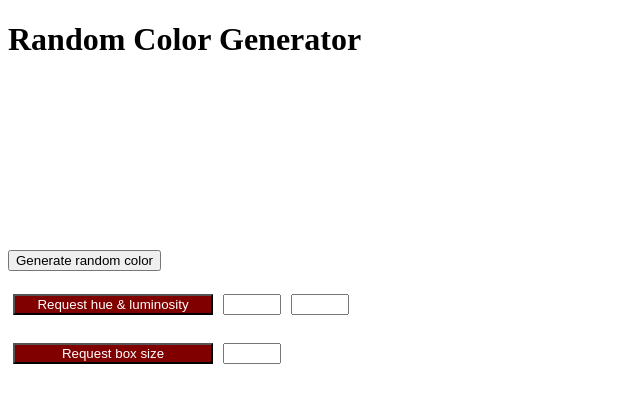
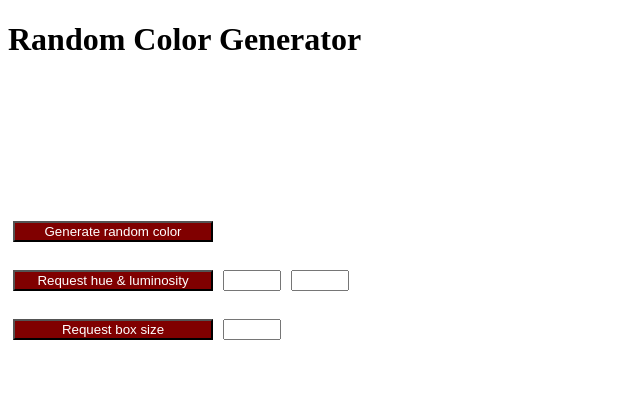
Before and after one commit to claramrk/react-random-color-generator, a React app: page / in a window 1280 px wide. Shown: the top 402 px of the page, without its empty margins (0-640 px from the left). Built offline with nearby package versions, Linux system fonts and the light colour scheme.

Commit message:
Update code

```diff
--- a/package.json
+++ b/package.json
@@ -4,7 +4,6 @@
   "private": true,
   "dependencies": {
     "@upleveled/react-scripts": "5.0.11",
-    "random-hex": "^1.0.2",
     "randomcolor": "^0.6.2",
     "react": "^18.2.0",
     "react-dom": "^18.2.0"
@@ -32,6 +31,7 @@
     "@testing-library/jest-dom": "^5.17.0",
     "@testing-library/react": "^13.4.0",
     "@testing-library/user-event": "^13.5.0",
+    "@types/randomcolor": "^0.5.7",
     "@types/react": "^18.2.21",
     "@types/react-dom": "^18.2.7",
     "@types/testing-library__jest-dom": "^5.14.9",
--- a/src/App.js
+++ b/src/App.js
@@ -1,21 +1,12 @@
-import * as randomHex from 'random-hex';
 import randomColor from 'randomcolor';
 import { useState } from 'react';
 
 export default function App() {
-  const hexColorRandom = randomColor();
-  const hexColorUserInput = randomColor({
-    // luminosity: userInputLuminosity,
-    // hue: userInput,
-  });
-  const [generatedColor, setColor] = useState('');
-  console.log(hexColorRandom);
+  const [generatedColor, setGeneratedColor] = useState('');
 
   return (
     <>
       <h1>Random Color Generator</h1>
-      <br />
-
       <div
         style={{
           backgroundColor: `${generatedColor}`,
@@ -34,10 +25,17 @@ export default function App() {
 
       <br />
       <br />
+
       <div>
         <button
           onClick={() => {
-            setColor(randomColor());
+            setGeneratedColor(randomColor());
+          }}
+          style={{
+            width: '200px',
+            backgroundColor: 'maroon',
+            color: 'white',
+            margin: '5px',
           }}
         >
           Generate random color
@@ -68,6 +66,7 @@ export default function App() {
             margin: '5px',
           }}
         />
+
         <br />
         <br />
 
```
Also changed, not shown: 1 other file (tests, documents, lock files or other folders).
